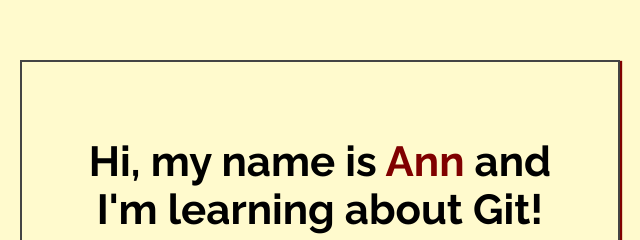
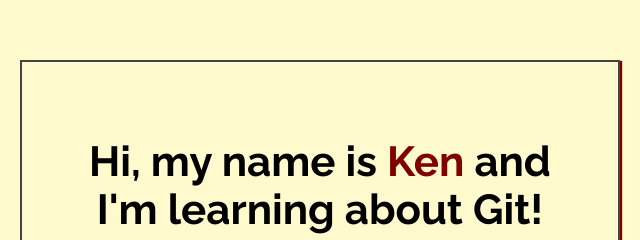
Before and after one commit to kenwebb83/my-first-repo, a plain HTML site: page index.html in a window 1280 px wide. Shown: the part 188-428 px from the top of the page, 320-960 px from the left. Drawn offline with Linux system fonts and the light colour scheme.

Commit message:
added name to index.html

```diff
--- a/index.html
+++ b/index.html
@@ -14,7 +14,7 @@
 <body>
 
     <div class="greeting">
-        <h1>Hi, my name is <span class="highlight">Ann</span> and I'm learning about Git! </h1>
+        <h1>Hi, my name is <span class="highlight">Ken</span> and I'm learning about Git! </h1>
 
         <p>Yay! Git is the best!</p>
     </div>
```
